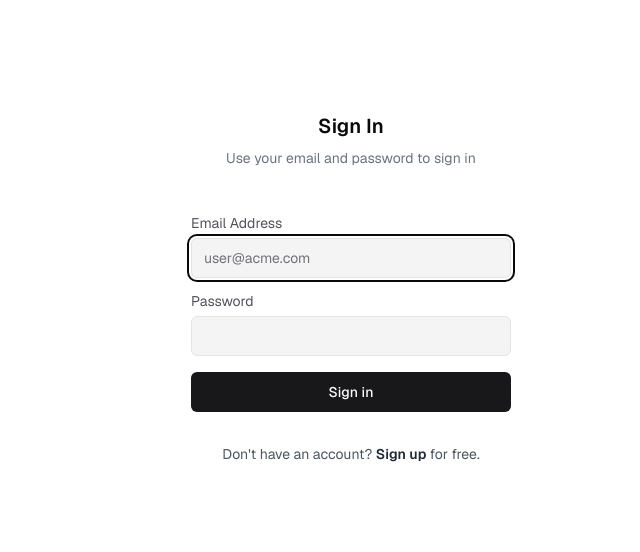
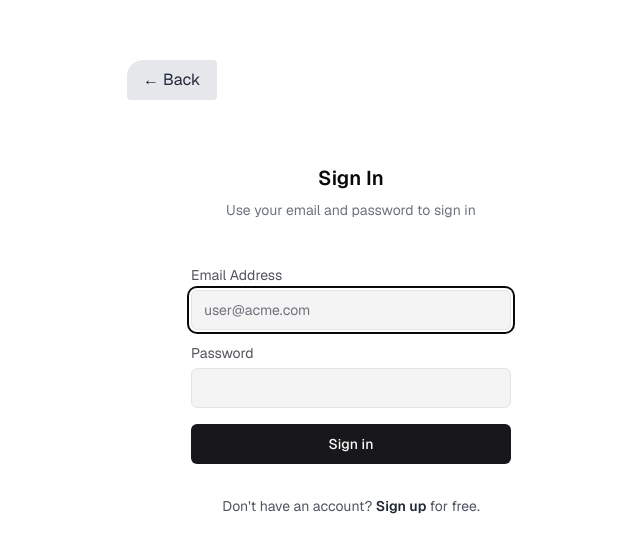
Before and after one commit to whiterven/aetheriapro, a Next.js app: page /login in a window 1280 px wide. Shown: the part 112-664 px from the top of the page, without its empty margins (289-929 px from the left). Built offline with nearby package versions, Linux system fonts and the light colour scheme; no server answers; what bcrypt-ts would draw is missing.

Commit message:
added back button for auth page

```diff
--- a/app/(auth)/login/page.tsx
+++ b/app/(auth)/login/page.tsx
@@ -40,7 +40,7 @@ export default function Page() {
     } else if (state.status === 'success') {
       setIsSuccessful(true);
       updateSession();
-      router.refresh();
+      router.push('/'); // Redirect to home (chat) page
     }
   }, [state.status]);
 
@@ -52,6 +52,15 @@ export default function Page() {
   return (
     <div className="flex h-dvh w-screen items-start pt-12 md:pt-0 md:items-center justify-center bg-background">
       <div className="w-full max-w-md overflow-hidden rounded-2xl flex flex-col gap-12">
+        {/* Add a back button at the top of the page */}
+        <Link href="/">
+          <button
+            type="button"
+            className="mb-4 px-4 py-2 rounded bg-gray-200 hover:bg-gray-300 text-gray-800"
+          >
+            ← Back
+          </button>
+        </Link>
         <div className="flex flex-col items-center justify-center gap-2 px-4 text-center sm:px-16">
           <h3 className="text-xl font-semibold dark:text-zinc-50">Sign In</h3>
           <p className="text-sm text-gray-500 dark:text-zinc-400">
--- a/app/(auth)/register/page.tsx
+++ b/app/(auth)/register/page.tsx
@@ -41,7 +41,7 @@ export default function Page() {
 
       setIsSuccessful(true);
       updateSession();
-      router.refresh();
+      router.push('/'); // Redirect to home (chat) page
     }
   }, [state]);
 
@@ -53,6 +53,11 @@ export default function Page() {
   return (
     <div className="flex h-dvh w-screen items-start pt-12 md:pt-0 md:items-center justify-center bg-background">
       <div className="w-full max-w-md overflow-hidden rounded-2xl gap-12 flex flex-col">
+        <Link href="/">
+          <button className="mb-4 px-4 py-2 rounded bg-gray-200 hover:bg-gray-300 text-gray-800">
+            ← Back
+          </button>
+        </Link>
         <div className="flex flex-col items-center justify-center gap-2 px-4 text-center sm:px-16">
           <h3 className="text-xl font-semibold dark:text-zinc-50">Sign Up</h3>
           <p className="text-sm text-gray-500 dark:text-zinc-400">
```
Also changed, not shown: app/(chat)/opengraph-image.png (deleted), app/(chat)/twitter-image.png (deleted).
